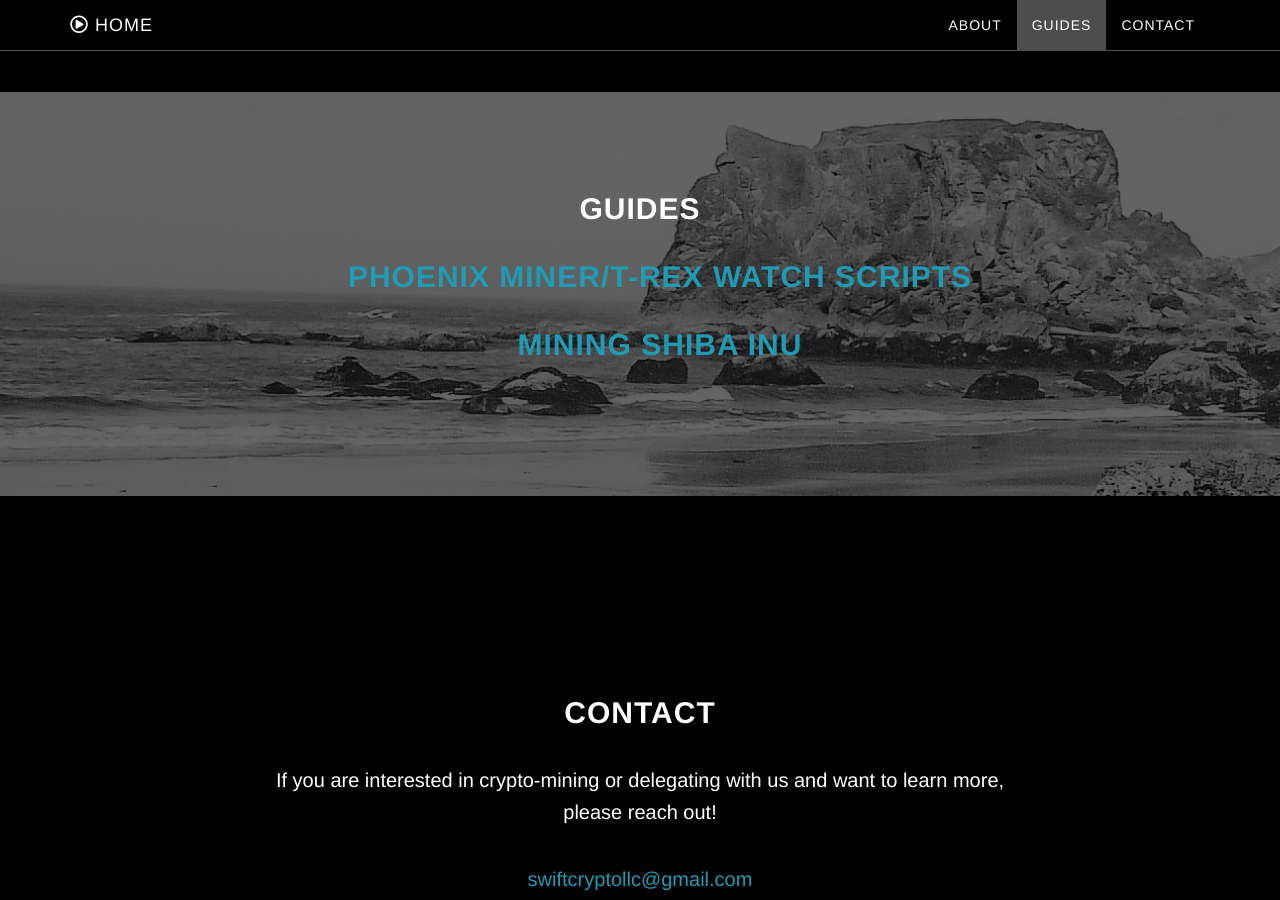
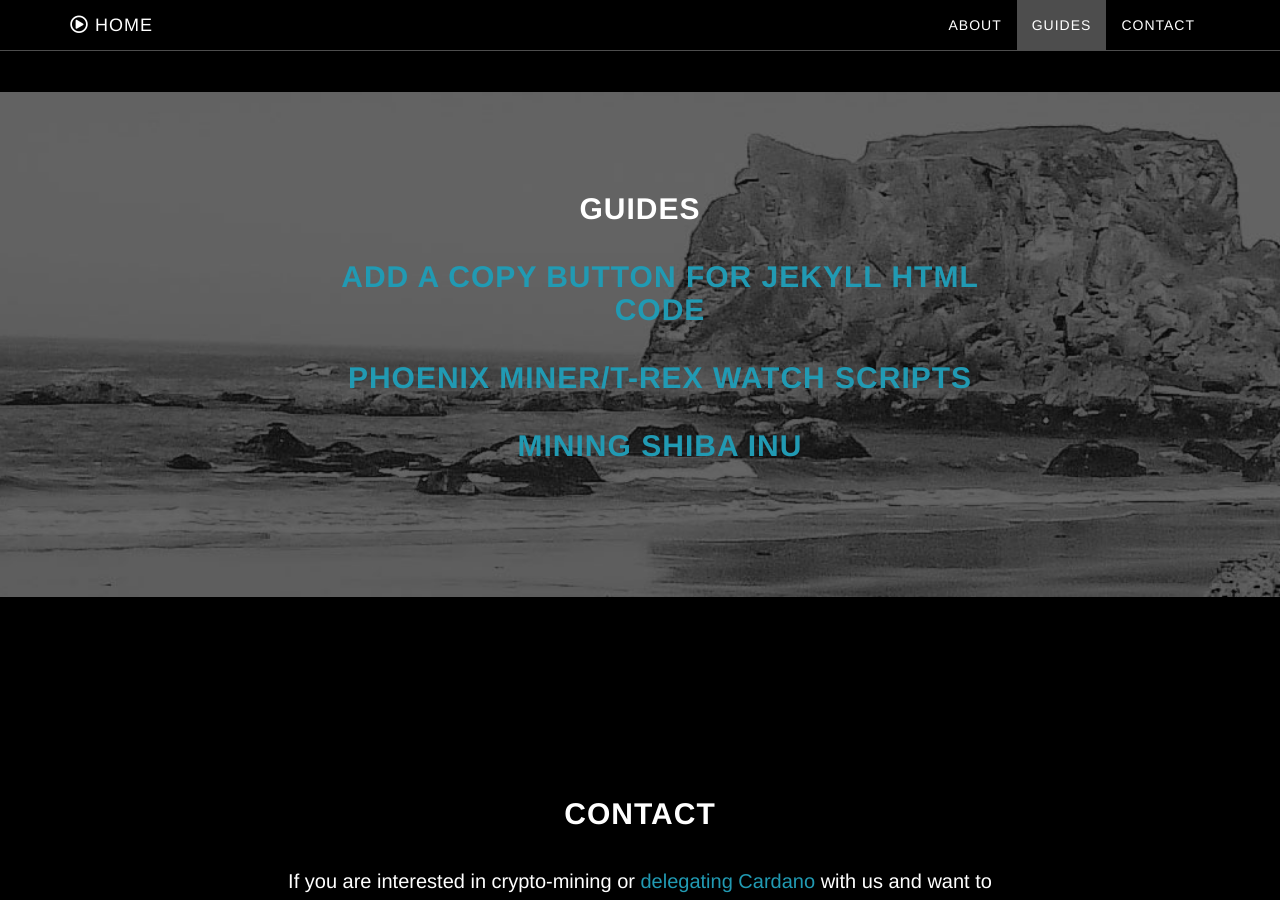
Before and after one commit to swiftcryptollc/swiftcryptollc.github.io, a Jekyll site: the page built from index.html, in a window 1280 px wide and 900 px high, scrolled down 1593 px. Built offline with Jekyll 4.4.1, drawn with Linux system fonts in a browser that asks for light colours; some of the changed text lies outside the part shown.

Commit message:
add post for adding jekyll code copy

```diff
--- a/_includes/contact.html
+++ b/_includes/contact.html
@@ -3,7 +3,7 @@
         <div class="row">
             <div class="col-lg-8 col-lg-offset-2">
                 <h2>Contact</h2>
-                <p>If you are interested in crypto-mining or delegating with us and want to learn more, please reach out!</p>
+                <p>If you are interested in crypto-mining or <a href="https://tinyurl.com/syb3c59p">delegating Cardano</a> with us and want to learn more, please reach out!</p>
                 <p><a href="mailto:{{ site.email }}">{{ site.email }}</a>
                 </p>
                 <ul class="list-inline banner-social-buttons">
--- /dev/null
+++ b/_posts/2021-11-11-add-jekyll-copy.markdown
@@ -0,0 +1,122 @@
+---
+layout: post
+title:  "Add a Copy Button for Jekyll HTML Code"
+date:   2021-11-11 15:00:00 -0500
+---
+So when I finally decided to create a website for my business, I started down the Angular path because that's what I knew.  It wasn't until I started playing with [Github Pages](https://pages.github.com/) that I was introduced to [Jekyll](https://jekyllrb.com/).  So far?  It's awesome.
+
+All the memes about Full Stack Developers writing massive amounts of back end code in an hour or two, but then spending 6 hours trying to center a div are fairly accurate for me..  I've used CSS quite a bit, but I'll always stumble on something.  With Jekyll, a lot of that headache was taken away!  But one thing I wanted to be able to do, wasn't readily available in the theme I had chosen.  That was to have a "Copy" button on my code snippets.
+
+Searching the internet, I came across a blog post from [Aleksandr Hovhannisyan](https://www.aleksandrhovhannisyan.com/blog/how-to-add-a-copy-to-clipboard-button-to-your-jekyll-blog/) (Thank you sir!).  I started implementing what he did but realized that I would have to make some changes to make it work for my site.
+
+Here's what I did.
+
+## Create a new JavaScript File ##
+
+If you don't have a "js" directory in your base folder, add one.  Create a new file, add the following code to it, and save it.  I'm going to assume that you named the file "copyCode.js".  If you don't use [Font Awesome](https://fontawesome.com/), you will have to change the "fa-copy" and "fa-check" class references to your class.
+
+{% include code_header.html %}
+{% highlight javascript %}
+const codeBlocks = document.querySelectorAll('figure > pre > code');
+const copyCodeButtons = document.querySelectorAll('.copy-code-button');
+copyCodeButtons.forEach((copyCodeButton, index) => {
+  const code = codeBlocks[index].innerText;
+
+  copyCodeButton.addEventListener('click', () => {
+    window.navigator.clipboard.writeText(code);
+    copyCodeButton.classList.remove('fa-copy');
+    copyCodeButton.classList.add('fa-check');
+
+    setTimeout(() => {
+      copyCodeButton.classList.remove('fa-check');
+      copyCodeButton.classList.add('fa-copy');
+    }, 2000);
+  });
+});
+
+{% endhighlight %}
+<br />
+
+## Add the Javascript File to an _include Template ##
+
+I have a "js.html" file in my "_include" folder that contains all of the JavaScript to load for my site.  No matter how you add your JavaScript references, add your newly created file to the list.  For me, I added this line to my "js.html" file (rename the js file accordingly).
+
+* Note that "defer" will cause the JavaScript to wait until the page loads before executing.  This is important since it'll look for code snippets, add listeners to each of the buttons, and properly map the button to it's code snippet.
+
+{% include code_header.html %}
+{% highlight javascript %}
+<script src="{{ "/js/copyCode.js" | prepend: site.baseurl }}" defer></script>
+{% endhighlight %}
+<br />
+
+## Add Copy Header HTML File ##
+
+Create a new HTML file under "_include" that will contain the HTML to display the button.  I named mine "code_header.html".  Again, if you don't use [Font Awesome](https://fontawesome.com/), you will have to change the button class "fas fa-copy".
+
+{% include code_header.html %}
+{% highlight html %}
+<div class="code-header">
+  <button class="copy-code-button fas fa-copy" aria-label="Copy code to clipboard"></button>
+</div>
+{% endhighlight %}
+<br />
+
+
+## Update Highlight References ##
+
+Update any Highlight references you currently have and add a line immediately above it to include "code_header.html" (or whatever you named it).
+
+{% include code_header.html %}
+{% highlight html %}
+{% raw %}
+{% include code_header.html %}
+{% endraw %}
+{% endhighlight %}
+<br />
+
+Full example:
+{% include code_header.html %}
+{% highlight rogue %}
+{% raw %}
+{% include code_header.html %}
+{% highlight bash %}
+echo "Hello";
+{% endhighlight %}
+{% endraw %}
+{% endhighlight %}
+<br />
+## Add CSS ##
+
+This part may unfortuntately need some modification for your site.  Create a new CSS file under "_includes/css" and paste the following into it.
+
+* You might need to change the "top" to properly align the button within your code snippet.  You also might need to change the "font-size" value so it looks appropriate for your site.
+
+{% include code_header.html %}
+{% highlight html %}
+.code-header {
+    display: flex;
+    justify-content: flex-end;
+  }
+
+.copy-code-button {
+    display: grid;
+    grid-auto-flow: column;
+    align-items: center;
+    grid-column-gap: 4px;
+    cursor: pointer;
+    font-size: 1rem;
+    padding: 4px 8px;
+    font-weight: 900;
+    color: black;
+    top: 20px !important;
+    position: relative;
+    border: none;
+}
+{% endhighlight %}
+<br />
+
+## Build and Deploy ##
+
+Build and test your site out!
+
+I realize this won't be just a copy/paste exercise for most of you, but hopefully this guide can get you 90% of the way there!  If you have any questions, please feel free to reach out!
```
Also changed, not shown: 5 other files.
